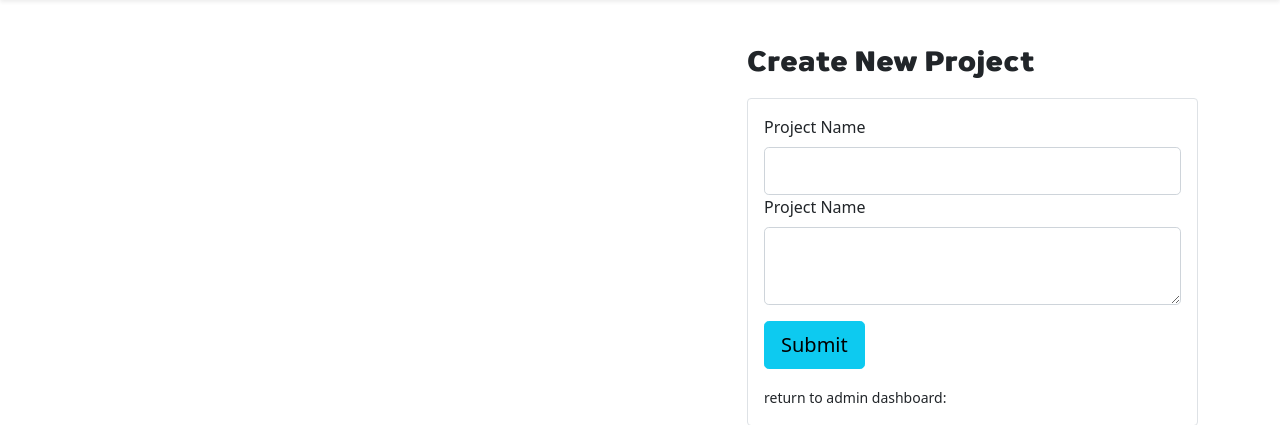
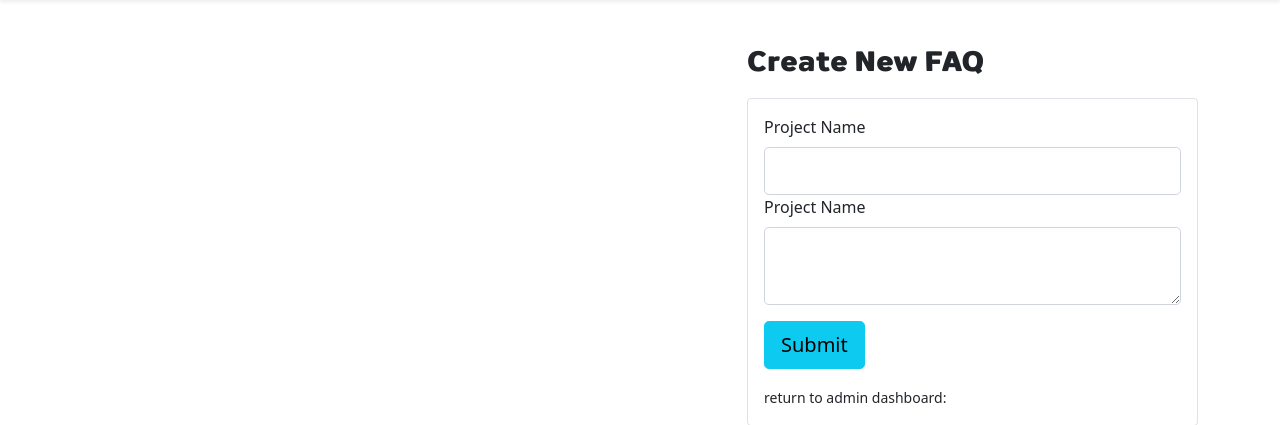
Before and after one commit to ndmichael/alluring-decors, a Flask app: page /faq/ in a window 1280 px wide. Shown: the part 74-499 px from the top of the page. Run offline with Flask 2, Linux system fonts and the light colour scheme; data that the repository does not hold is empty; parts of the project's set-up code (start-up, migrations or seed data) failed here and were passed over; some libraries are stand-ins or nearby versions.

Commit message:
update faq template

```diff
--- a/alluringdecors/templates/faq.html
+++ b/alluringdecors/templates/faq.html
@@ -2,12 +2,19 @@
 <section class="">
     <div class="container py-5">
         <div class="row">
-            <div class="col-12 col-md-7">
-
+            <div class="col-12 col-md-5 mx-auto">
+                <div class="row">
+                {% for faq in faqs %}
+                    <div class="col-12 p-3 shadow-sm my-2">
+                        <h3>{{faq.question}} </h3>
+                        <p>{{faq.answer}}</p>
+                    </div>
+                {% endfor %}
+                </div>
             </div>
             <div class="col-12 col-md-5">
                 <legend class="">
-                    <h3>Create New Project </h3>
+                    <h3>Create New FAQ </h3>
                 </legend>
                 <form action="" method="POST" enctype="multipart/form-data" class="border rounded p-3">
                     {{form.hidden_tag()}}
```
